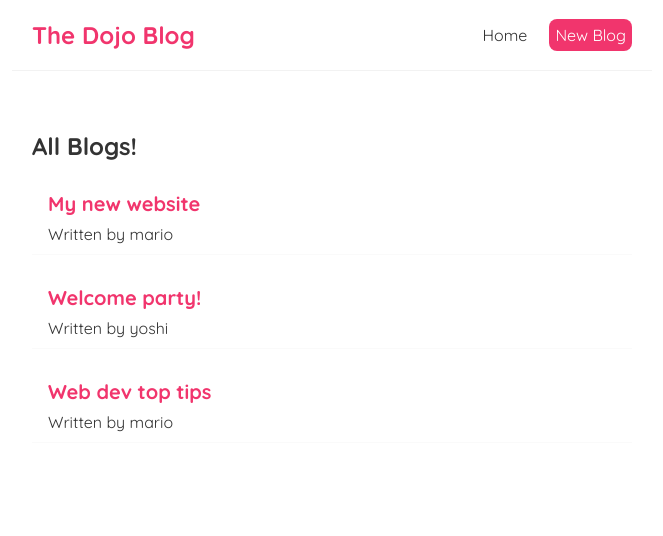
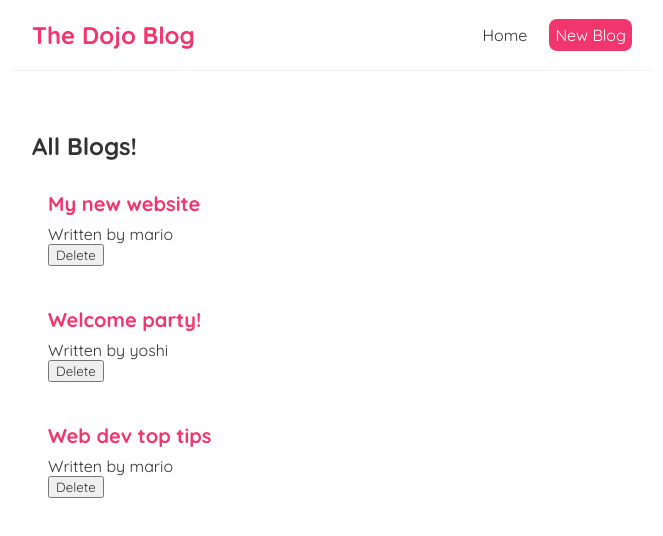
Before and after one commit to sam-sly/dojo-blog-practice, a React (Create React App) app: page / in a window 1280 px wide. Shown: the top 536 px of the page, without its empty margins (308-971 px from the left). Built offline with nearby package versions, Linux system fonts and the light colour scheme; the HTML template or start-up script is replaced by a standard one.

Commit message:
Pass functions as props lesson

```diff
--- a/src/BlogList.js
+++ b/src/BlogList.js
@@ -1,8 +1,4 @@
-const BlogList = ({ blogs, title }) => {
-
-    //const blogs = props.blogs;
-    //const title = props.title;
-
+const BlogList = ({ blogs, title, handleDelete }) => {
     return (
         <div className="blog-list">
             <h2>{ title }</h2>
@@ -10,6 +6,7 @@
                 <div className="blog-preview" key={blog.id}>
                     <h2>{ blog.title }</h2>
                     <p>Written by { blog.author }</p>
+                    <button onClick={() => handleDelete(blog.id)}>Delete</button>
                 </div>
             ))}
         </div>
--- a/src/Home.js
+++ b/src/Home.js
@@ -9,9 +9,14 @@
         { title: 'Web dev top tips', body: 'lorem ipsum...', author: 'mario', id: 3 }
     ]);
 
+    const handleDelete = (id) => {
+        const newBlogs = blogs.filter(blog => blog.id !== id);
+        setBlogs(newBlogs);
+    }
+
     return (
         <div className="home">
-            <BlogList blogs={blogs} title="All Blogs!" />
+            <BlogList blogs={blogs} title="All Blogs!" handleDelete={handleDelete} />
         </div>
      );
 }
```
